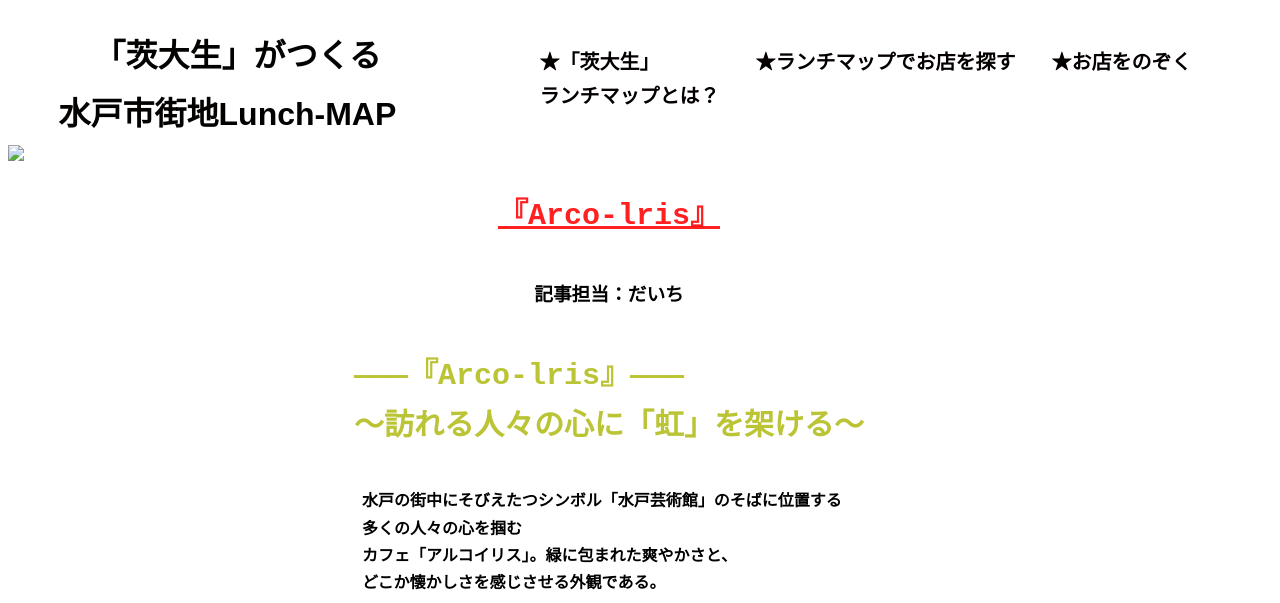
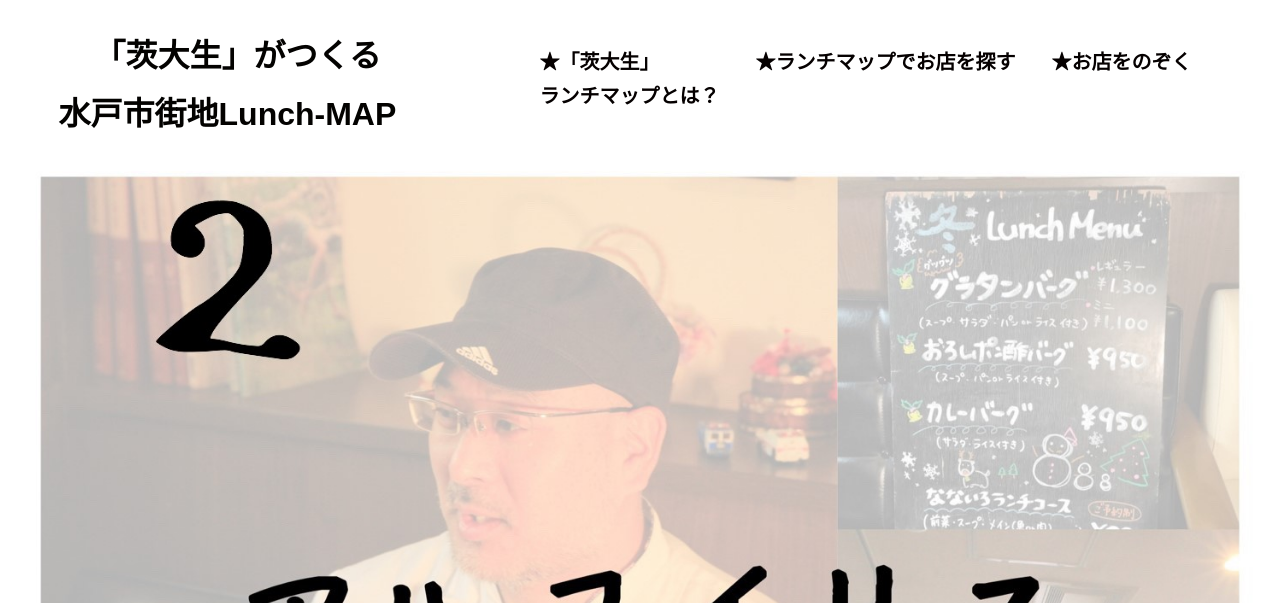
Before and after one commit to chi-26/mito-lunch-github.io, a plain HTML site: page alco.html in a window 1280 px wide. Shown: the top 603 px of the page. Drawn offline with Linux system fonts and the light colour scheme.

Commit message:
Update alco.html

```diff
--- a/alco.html
+++ b/alco.html
@@ -19,7 +19,7 @@
     </ul>
   </div>
  <div class="pro-back">
-   <img src="images/map/2-alco.jpg">
+   <img src="https://raw.githubusercontent.com/chi-26/mito-lunch-github.io/master/2-alco.jpg">
 
   <div class="pro-text">
         <h1 class="pro-question"><span class="under">『Arco-lris』</span></h1>
```
